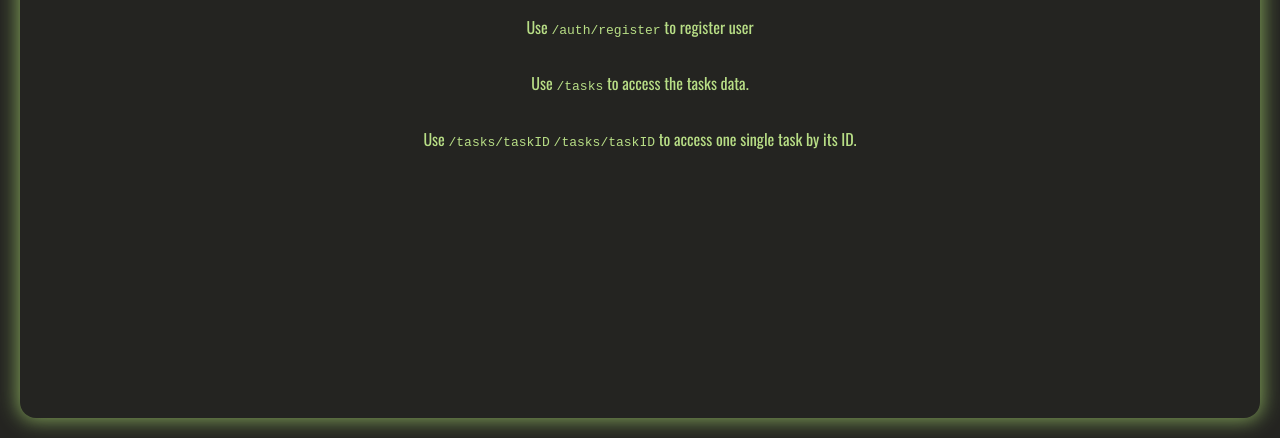
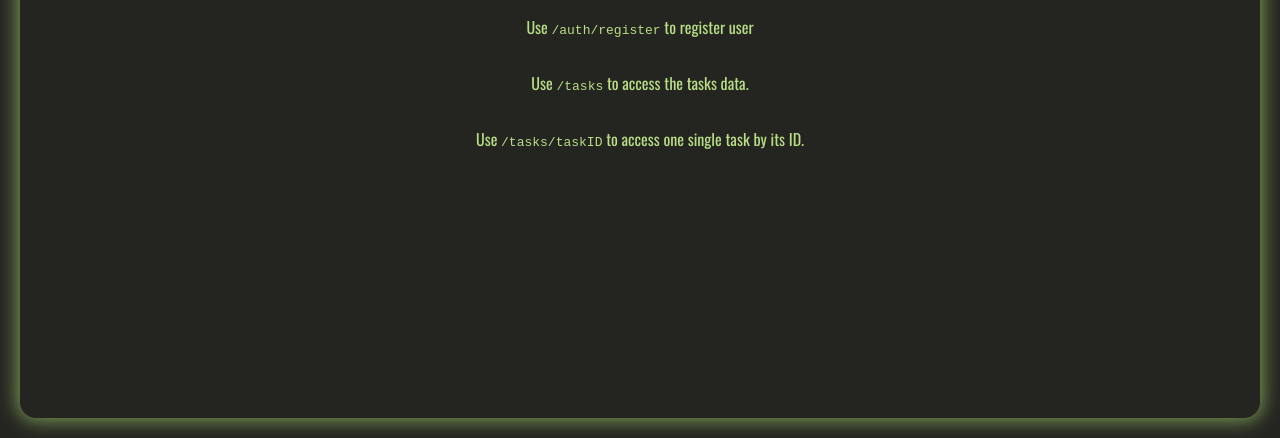
Before and after one commit to dykyys/tasks-back, a website: page public/index.html in a window 1280 px wide. Shown: the part 362-800 px from the top of the page. Drawn offline with nearby package versions, Linux system fonts and the light colour scheme.

Commit message:
update link

```diff
--- a/public/index.html
+++ b/public/index.html
@@ -17,24 +17,24 @@
       <h1>Welcome to the tasks API</h1>
       <p>
         Use
-        <a href="https://tasks-back-9h2m.onrender.com/api-docs"
-          ><code>/auth/register</code></a
-        >
+        <a href="https://tasks-back-9h2m.onrender.com/api-docs">
+          <code>/auth/register</code>
+        </a>
         to register user
       </p>
       <p>
         Use
-        <a href="https://tasks-back-9h2m.onrender.com/api-docs"
-          ><code>/tasks</code></a
-        >
+        <a href="https://tasks-back-9h2m.onrender.com/api-docs">
+          <code>/tasks</code>
+        </a>
         to access the tasks data.
       </p>
       <p>
         Use
-        <a href="https://tasks-back-9h2m.onrender.com/api-docs"
-          ><code>/tasks/taskID</code></a
-        >
-        <code>/tasks/taskID</code> to access one single task by its ID.
+        <a href="https://tasks-back-9h2m.onrender.com/api-docs">
+          <code>/tasks/taskID</code>
+        </a>
+        to access one single task by its ID.
       </p>
     </div>
   </body>
```
